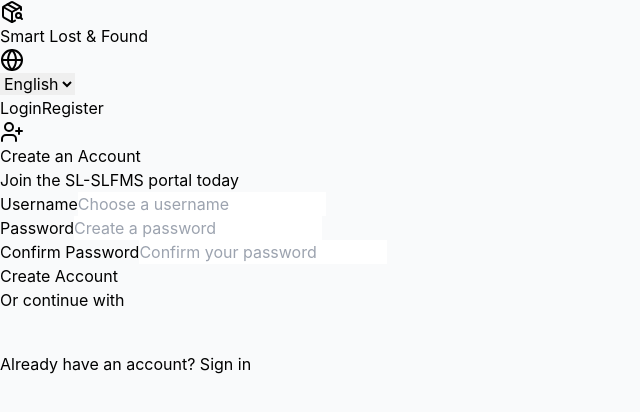
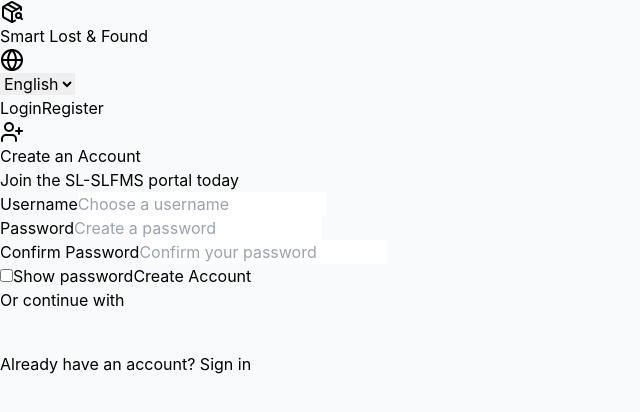
Before and after one commit to minuraDinupriya/smart-lost-and-found-sl, a React (Vite) app in the folder client/: page /register in a window 1280 px wide. Shown: the top 412 px of the page, without its empty margins (0-640 px from the left). Built offline with nearby package versions, Linux system fonts and the light colour scheme; no server answers.

Commit message:
feat: add show password functionality to login and registration pages

```diff
--- a/client/src/features/auth/pages/LoginPage.tsx
+++ b/client/src/features/auth/pages/LoginPage.tsx
@@ -10,6 +10,7 @@ const LoginPage: React.FC = () => {
   const { loginUser, loginWithGoogle } = useAuth();
   const [username, setUsername] = useState('');
   const [password, setPassword] = useState('');
+  const [showPassword, setShowPassword] = useState(false);
   const [isSubmitting, setIsSubmitting] = useState(false);
 
   const handleSubmit = async (e: React.FormEvent) => {
@@ -66,12 +67,22 @@ const LoginPage: React.FC = () => {
             </label>
             <input
               id="password"
-              type="password"
+              type={showPassword ? 'text' : 'password'}
               value={password}
               onChange={(e) => setPassword(e.target.value)}
               className="w-full px-4 py-3 rounded-xl border border-gray-200 focus:ring-4 focus:ring-[#800000]/10 focus:border-[#800000] transition-all outline-none text-gray-900 bg-gray-50 focus:bg-white"
               placeholder="••••••••"
             />
+            <label className="mt-2 flex items-center gap-2 text-sm text-gray-600" htmlFor="showPassword">
+              <input
+                id="showPassword"
+                type="checkbox"
+                checked={showPassword}
+                onChange={(e) => setShowPassword(e.target.checked)}
+                className="h-4 w-4 accent-[#800000]"
+              />
+              Show password
+            </label>
           </div>
 
           <button
--- a/client/src/features/auth/pages/RegisterPage.tsx
+++ b/client/src/features/auth/pages/RegisterPage.tsx
@@ -11,6 +11,7 @@ const RegisterPage: React.FC = () => {
   const [username, setUsername] = useState('');
   const [password, setPassword] = useState('');
   const [confirmPassword, setConfirmPassword] = useState('');
+  const [showPassword, setShowPassword] = useState(false);
   const [isSubmitting, setIsSubmitting] = useState(false);
 
   const handleSubmit = async (e: React.FormEvent) => {
@@ -73,7 +74,7 @@ const RegisterPage: React.FC = () => {
             </label>
             <input
               id="password"
-              type="password"
+              type={showPassword ? 'text' : 'password'}
               value={password}
               onChange={(e) => setPassword(e.target.value)}
               className="w-full px-4 py-3 rounded-xl border border-gray-200 focus:ring-4 focus:ring-[#800000]/10 focus:border-[#800000] transition-all outline-none text-gray-900 bg-gray-50 focus:bg-white"
@@ -87,13 +88,24 @@ const RegisterPage: React.FC = () => {
             </label>
             <input
               id="confirmPassword"
-              type="password"
+              type={showPassword ? 'text' : 'password'}
               value={confirmPassword}
               onChange={(e) => setConfirmPassword(e.target.value)}
               className="w-full px-4 py-3 rounded-xl border border-gray-200 focus:ring-4 focus:ring-[#800000]/10 focus:border-[#800000] transition-all outline-none text-gray-900 bg-gray-50 focus:bg-white"
               placeholder="Confirm your password"
             />
           </div>
+
+          <label className="flex items-center gap-2 text-sm text-gray-600" htmlFor="showPassword">
+            <input
+              id="showPassword"
+              type="checkbox"
+              checked={showPassword}
+              onChange={(e) => setShowPassword(e.target.checked)}
+              className="h-4 w-4 accent-[#800000]"
+            />
+            Show password
+          </label>
 
           <button
             type="submit"
```
